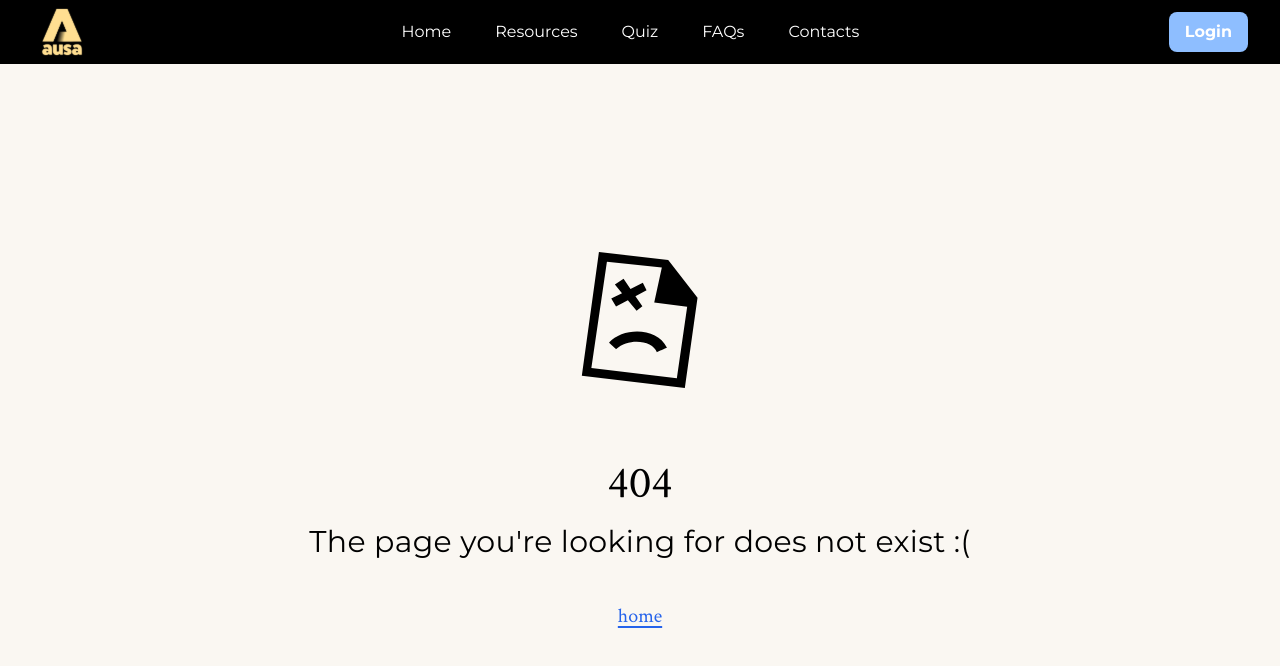
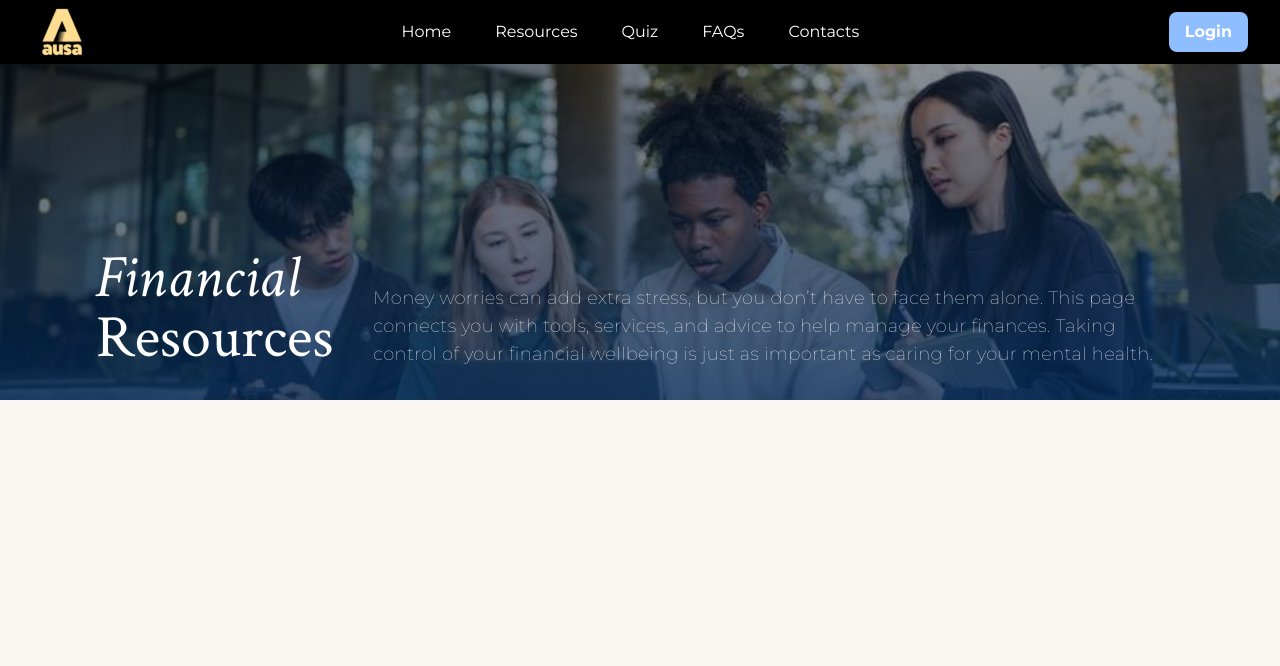
Before and after one commit to UoaWDCC/ausa-web, a Next.js app in the folder client/: page /resources/financial in a window 1280 px wide. Before the commit this address had no page. Shown: the top 666 px of the page. Built offline with nearby package versions, Linux system fonts and the light colour scheme.

Commit message:
feat(resources): add base resource page layouts

```diff
--- /dev/null
+++ b/client/app/resources/academic/page.tsx
@@ -0,0 +1,37 @@
+import { useFinancialResources } from "@/app/services/resource/resourceQueries"
+
+export default function FinancialResourcesPage() {
+  // const financialResources = useFinancialResources()
+
+  // const { data } = financialResources
+  // const { title, description, resources } = data
+
+  return (
+    <main className="min-h-screen flex flex-col items-center p-0">
+      <header className="relative w-full h-[50vh]">
+        <img
+          src="/academic_resources.jpeg"
+          className="absolute inset-0 w-full h-full object-cover brightness-40"
+        />
+        <div className="absolute inset-0 bg-gradient-to-t from-[#7EC6EC] to-transparent opacity-60 z-10 pointer-events-none" />
+        <div className="relative z-20 w-full h-full flex items-end justify-center pb-8">
+          <div className="flex flex-row items-end gap-10 max-w-6xl px-8">
+            <h1 className="text-6xl text-[var(--white)]">
+              <span className="italic">Academic</span>
+              <br />
+              Resources
+            </h1>
+            <p className="text-lg max-w-4xl text-[var(--white)] font-thin">
+              Studying can be challenging, but the right support makes all the
+              difference. Here, you’ll find tools and services to help you
+              succeed—whether it’s study skills, time management, tutoring, or
+              academic advice. Remember, asking for help is a sign of strength,
+              not weakness.
+            </p>
+          </div>
+        </div>
+      </header>
+      <section></section>
+    </main>
+  )
+}
--- /dev/null
+++ b/client/app/resources/external/page.tsx
@@ -0,0 +1,35 @@
+import { useFinancialResources } from "@/app/services/resource/resourceQueries"
+
+export default function FinancialResourcesPage() {
+  // const financialResources = useFinancialResources()
+
+  // const { data } = financialResources
+  // const { title, description, resources } = data
+
+  return (
+    <main className="min-h-screen flex flex-col items-center p-0">
+      <header className="relative w-full h-[50vh]">
+        <img
+          src="/external_resources.jpeg"
+          className="absolute inset-0 w-full h-full object-cover brightness-60"
+        />
+        <div className="absolute inset-0 bg-gradient-to-t from-[#3A7D8C] to-transparent opacity-60 z-10 pointer-events-none" />
+        <div className="relative z-20 w-full h-full flex items-end justify-center pb-8">
+          <div className="flex flex-row items-end gap-10 max-w-6xl px-8">
+            <h1 className="text-6xl text-[var(--white)]">
+              <span className="italic">External</span>
+              <br />
+              Resources
+            </h1>
+            <p className="text-lg max-w-4xl text-[var(--white)] font-thin">
+              Sometimes the best support comes from outside the university. This
+              page links you to trusted organisations, hotlines, and services
+              for extra help when you need it.
+            </p>
+          </div>
+        </div>
+      </header>
+      <section></section>
+    </main>
+  )
+}
--- /dev/null
+++ b/client/app/resources/financial/page.tsx
@@ -0,0 +1,37 @@
+import { useFinancialResources } from "@/app/services/resource/resourceQueries"
+
+export default function FinancialResourcesPage() {
+  // const financialResources = useFinancialResources()
+
+  // const { data } = financialResources
+  // const { title, description, resources } = data
+
+  return (
+    <main className="min-h-screen flex flex-col items-center p-0">
+      <header className="relative w-full h-[50vh]">
+        <img
+          src="/financial_resources.jpeg"
+          className="absolute inset-0 w-full h-full object-cover brightness-60"
+        />
+        <div className="absolute inset-0 bg-gradient-to-t from-[#043873] to-transparent opacity-60 z-10 pointer-events-none" />
+        <div className="relative z-20 w-full h-full flex items-end justify-center pb-8">
+          <div className="flex flex-row items-end gap-10 max-w-6xl px-8">
+            <h1 className="text-6xl text-[var(--white)]">
+              <span className="italic">Financial</span>
+              <br />
+              Resources
+            </h1>
+            <p className="text-lg max-w-4xl text-[var(--white)] font-thin">
+              Money worries can add extra stress, but you don’t have to face
+              them alone. This page connects you with tools, services, and
+              advice to help manage your finances. Taking control of your
+              financial wellbeing is just as important as caring for your mental
+              health.
+            </p>
+          </div>
+        </div>
+      </header>
+      <section></section>
+    </main>
+  )
+}
--- /dev/null
+++ b/client/app/resources/wellbeing/page.tsx
@@ -0,0 +1,36 @@
+import { useFinancialResources } from "@/app/services/resource/resourceQueries"
+
+export default function FinancialResourcesPage() {
+  // const financialResources = useFinancialResources()
+
+  // const { data } = financialResources
+  // const { title, description, resources } = data
+
+  return (
+    <main className="min-h-screen flex flex-col items-center p-0">
+      <header className="relative w-full h-[50vh]">
+        <img
+          src="/wellbeing_resources.jpeg"
+          className="absolute inset-0 w-full h-full object-cover brightness-60"
+        />
+        <div className="absolute inset-0 bg-gradient-to-t from-[#FFDE91] to-transparent opacity-40 z-10 pointer-events-none" />
+        <div className="relative z-20 w-full h-full flex items-end justify-center pb-8">
+          <div className="flex flex-row items-end gap-10 max-w-6xl px-8">
+            <h1 className="text-6xl text-[var(--white)]">
+              <span className="italic">Wellbeing</span>
+              <br />
+              Resources
+            </h1>
+            <p className="text-lg max-w-4xl text-[var(--white)] font-thin">
+              Looking after your wellbeing goes beyond study—it’s about balance,
+              resilience, and support. Here you’ll find practical tools, guides,
+              and services designed to help you manage stress, boost your mental
+              health, and feel your best.
+            </p>
+          </div>
+        </div>
+      </header>
+      <section></section>
+    </main>
+  )
+}
```
